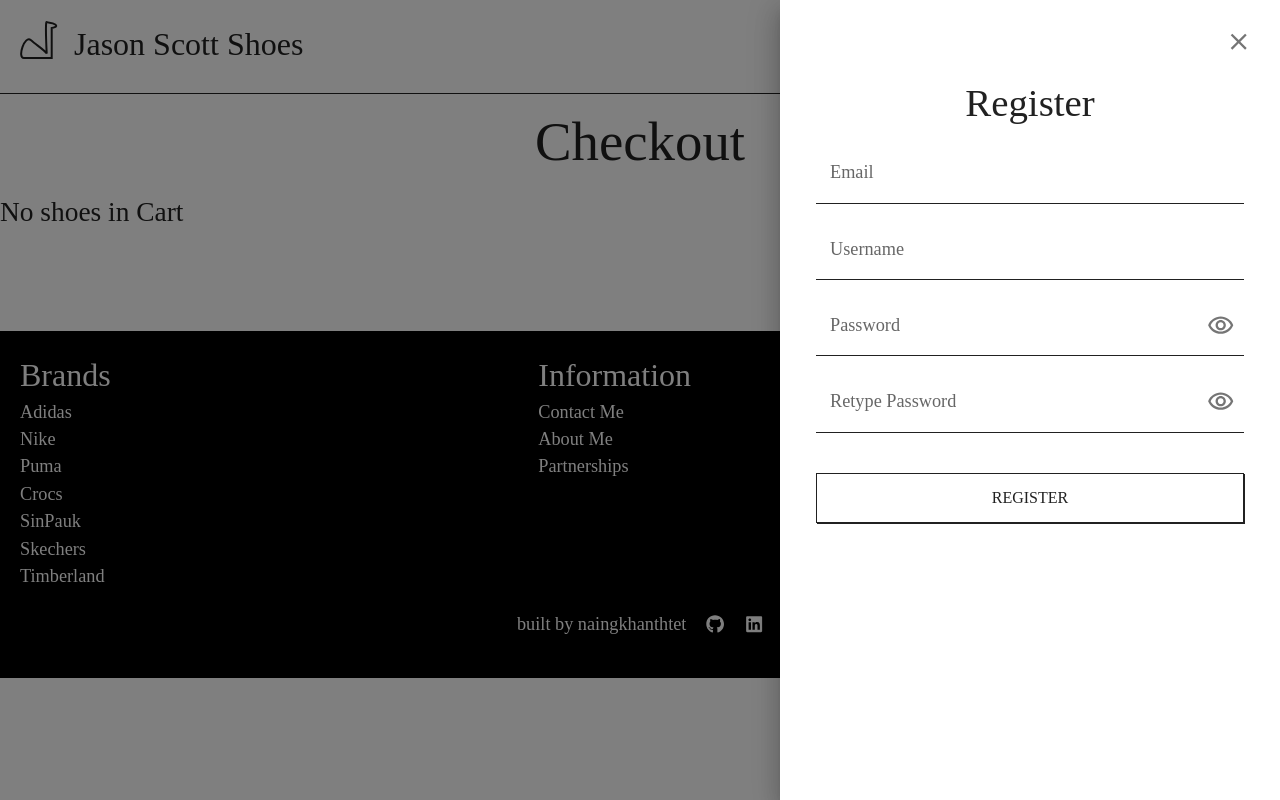
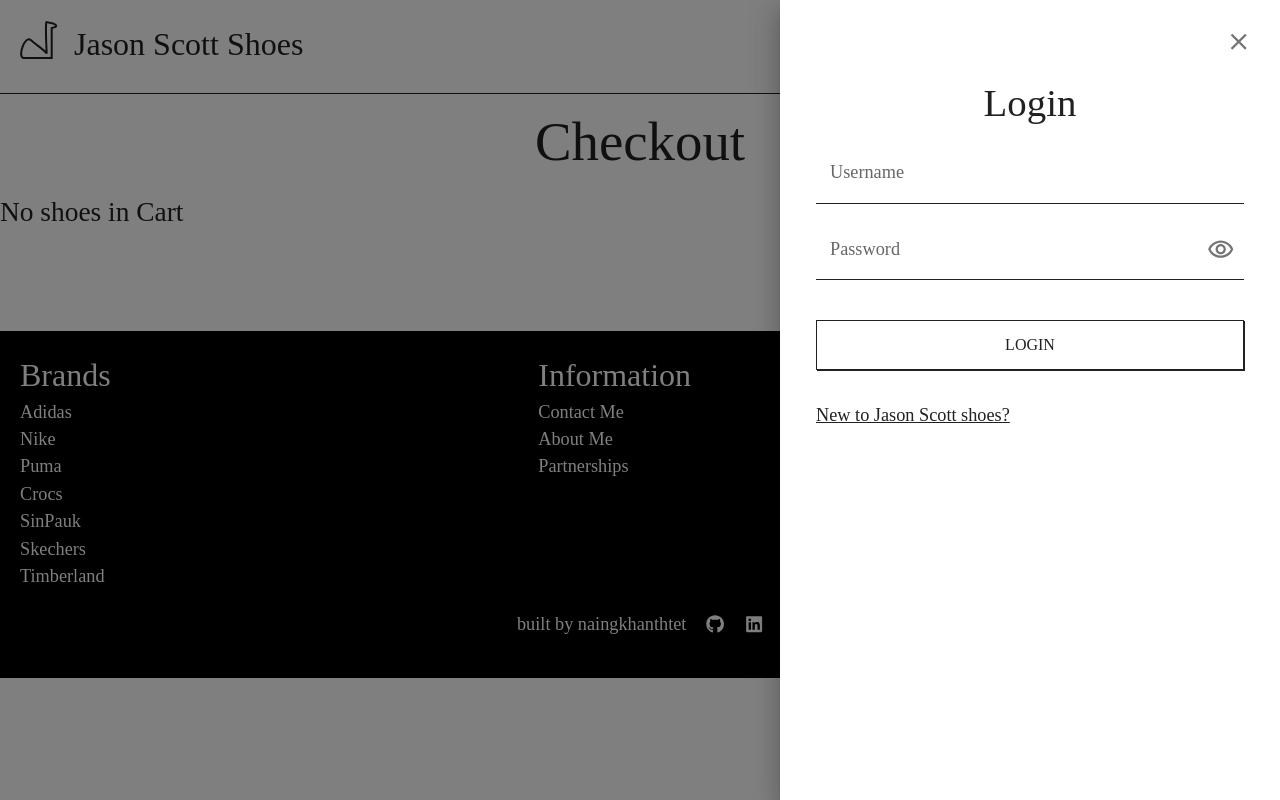
Before and after one commit to naingkhanthtet/jasonscott-shoes, a React (Vite) app in the folder jshoes-client/: page /checkout in a window 1280 px wide. Both pictures are taken after a click on the icon 1246 px from the left and 43 px from the top of the page. Built offline with nearby package versions, Linux system fonts and the light colour scheme; a web font is replaced by a local one.

Commit message:
User drawer update

```diff
--- a/jshoes-client/src/components/Form/CheckoutForm.tsx
+++ b/jshoes-client/src/components/Form/CheckoutForm.tsx
@@ -40,8 +40,22 @@
           value={formik.values.email}
           onChange={formik.handleChange}
           onBlur={formik.handleBlur}
-          error={formik.touched.email && Boolean(formik.errors.email)}
-          helperText={formik.touched.email && formik.errors.email}
+          error={
+            formik.touched.email && formik.dirty && Boolean(formik.errors.email)
+          }
+          helperText={
+            formik.touched.email && formik.dirty && formik.errors.email
+          }
+          /*
+          error={
+              formik.touched.email &&
+              formik.dirty &&
+              Boolean(formik.errors.email)
+            }
+            helperText={
+              formik.touched.email && formik.dirty && formik.dirty && formik.errors.email
+            }
+          */
         />
 
         {/* First Name */}
@@ -52,8 +66,14 @@
           value={formik.values.firstName}
           onChange={formik.handleChange}
           onBlur={formik.handleBlur}
-          error={formik.touched.firstName && Boolean(formik.errors.firstName)}
-          helperText={formik.touched.firstName && formik.errors.firstName}
+          error={
+            formik.touched.firstName &&
+            formik.dirty &&
+            Boolean(formik.errors.firstName)
+          }
+          helperText={
+            formik.touched.firstName && formik.dirty && formik.errors.firstName
+          }
         />
 
         {/* Last Name */}
@@ -64,8 +84,14 @@
           value={formik.values.lastName}
           onChange={formik.handleChange}
           onBlur={formik.handleBlur}
-          error={formik.touched.lastName && Boolean(formik.errors.lastName)}
-          helperText={formik.touched.lastName && formik.errors.lastName}
+          error={
+            formik.touched.lastName &&
+            formik.dirty &&
+            Boolean(formik.errors.lastName)
+          }
+          helperText={
+            formik.touched.lastName && formik.dirty && formik.errors.lastName
+          }
         />
 
         {/* Division */}
@@ -76,8 +102,14 @@
           value={formik.values.division}
           onChange={formik.handleChange}
           onBlur={formik.handleBlur}
-          error={formik.touched.division && Boolean(formik.errors.division)}
-          helperText={formik.touched.division && formik.errors.division}
+          error={
+            formik.touched.division &&
+            formik.dirty &&
+            Boolean(formik.errors.division)
+          }
+          helperText={
+            formik.touched.division && formik.dirty && formik.errors.division
+          }
         />
 
         {/* City */}
@@ -88,8 +120,10 @@
           value={formik.values.city}
           onChange={formik.handleChange}
           onBlur={formik.handleBlur}
-          error={formik.touched.city && Boolean(formik.errors.city)}
-          helperText={formik.touched.city && formik.errors.city}
+          error={
+            formik.touched.city && formik.dirty && Boolean(formik.errors.city)
+          }
+          helperText={formik.touched.city && formik.dirty && formik.errors.city}
         />
 
         {/* Country */}
@@ -100,8 +134,14 @@
           value={formik.values.country}
           onChange={formik.handleChange}
           onBlur={formik.handleBlur}
-          error={formik.touched.country && Boolean(formik.errors.country)}
-          helperText={formik.touched.country && formik.errors.country}
+          error={
+            formik.touched.country &&
+            formik.dirty &&
+            Boolean(formik.errors.country)
+          }
+          helperText={
+            formik.touched.country && formik.dirty && formik.errors.country
+          }
         />
 
         {/* Address Line 1 */}
@@ -113,9 +153,15 @@
           onChange={formik.handleChange}
           onBlur={formik.handleBlur}
           error={
-            formik.touched.addressLine1 && Boolean(formik.errors.addressLine1)
+            formik.touched.addressLine1 &&
+            formik.dirty &&
+            Boolean(formik.errors.addressLine1)
           }
-          helperText={formik.touched.addressLine1 && formik.errors.addressLine1}
+          helperText={
+            formik.touched.addressLine1 &&
+            formik.dirty &&
+            formik.errors.addressLine1
+          }
         />
 
         {/* Address Line 2 */}
@@ -127,9 +173,15 @@
           onChange={formik.handleChange}
           onBlur={formik.handleBlur}
           error={
-            formik.touched.addressLine2 && Boolean(formik.errors.addressLine2)
+            formik.touched.addressLine2 &&
+            formik.dirty &&
+            Boolean(formik.errors.addressLine2)
           }
-          helperText={formik.touched.addressLine2 && formik.errors.addressLine2}
+          helperText={
+            formik.touched.addressLine2 &&
+            formik.dirty &&
+            formik.errors.addressLine2
+          }
         />
 
         {/* Optional Address */}
@@ -145,7 +197,9 @@
             Boolean(formik.errors.optionalAddress)
           }
           helperText={
-            formik.touched.optionalAddress && formik.errors.optionalAddress
+            formik.touched.optionalAddress &&
+            formik.dirty &&
+            formik.errors.optionalAddress
           }
         />
 
@@ -159,7 +213,9 @@
           onChange={formik.handleChange}
           onBlur={formik.handleBlur}
           error={
-            formik.touched.paymentOption && Boolean(formik.errors.paymentOption)
+            formik.touched.paymentOption &&
+            formik.dirty &&
+            Boolean(formik.errors.paymentOption)
           }
         >
           <MenuItem value="" disabled>
@@ -169,11 +225,13 @@
           <MenuItem value="paypal">PayPal</MenuItem>
           <MenuItem value="cash">Cash on Delivery</MenuItem>
         </StyledSelect>
-        {formik.touched.paymentOption && formik.errors.paymentOption && (
-          <Typography color="error" variant="caption">
-            {formik.errors.paymentOption}
-          </Typography>
-        )}
+        {formik.touched.paymentOption &&
+          formik.dirty &&
+          formik.errors.paymentOption && (
+            <Typography color="error" variant="caption">
+              {formik.errors.paymentOption}
+            </Typography>
+          )}
 
         {/* Submit Button */}
         <StyledButton fullWidth sx={{ marginTop: 3 }}>
--- /dev/null
+++ b/jshoes-client/src/components/Form/LoginForm.tsx
@@ -0,0 +1,84 @@
+import React, { useState } from "react";
+import { StyledButton } from "../CustomComponents/BasicComponents";
+import { StyledTextarea } from "../CustomComponents/FormComponents";
+import { Box, Typography, IconButton } from "@mui/material";
+import VisibilityOffOutlinedIcon from "@mui/icons-material/VisibilityOffOutlined";
+import VisibilityOutlinedIcon from "@mui/icons-material/VisibilityOutlined";
+
+const LoginForm: React.FC<{ onToggleUser: () => void }> = ({
+  onToggleUser,
+}) => {
+  const [showPassword, setShowPassword] = useState<boolean>(false);
+  const [username, setUsername] = useState("");
+  const [password, setPassword] = useState("");
+
+  const handlePasswordView = () => setShowPassword(!showPassword);
+
+  const handleSubmit = async (e: React.FormEvent) => {
+    e.preventDefault();
+  };
+
+  return (
+    <>
+      <form onSubmit={handleSubmit}>
+        <Box
+          sx={{
+            display: "flex",
+            flexDirection: "column",
+            gap: 2,
+            padding: 2,
+            textAlign: "center",
+          }}
+        >
+          <Typography variant="h4">Login</Typography>
+
+          {/* Username */}
+          <StyledTextarea
+            label="Username"
+            name="username"
+            value={username}
+            onChange={(e) => setUsername(e.target.value)}
+            fullWidth
+          />
+
+          {/* Password */}
+          <StyledTextarea
+            label="Password"
+            name="password"
+            type={showPassword ? "text" : "password"}
+            value={password}
+            onChange={(e) => setPassword(e.target.value)}
+            InputProps={{
+              endAdornment: (
+                <IconButton onClick={handlePasswordView} edge="end">
+                  {showPassword ? (
+                    <VisibilityOffOutlinedIcon />
+                  ) : (
+                    <VisibilityOutlinedIcon />
+                  )}
+                </IconButton>
+              ),
+            }}
+            fullWidth
+          />
+
+          <StyledButton type="submit" sx={{ marginTop: 3 }} fullWidth>
+            Login
+          </StyledButton>
+        </Box>
+      </form>
+      <Typography
+        sx={{
+          padding: 2,
+          cursor: "pointer",
+          textDecoration: "underline",
+        }}
+        onClick={onToggleUser}
+      >
+        New to Jason Scott shoes?
+      </Typography>
+    </>
+  );
+};
+
+export default LoginForm;
--- a/jshoes-client/src/components/Form/RegisterForm.tsx
+++ b/jshoes-client/src/components/Form/RegisterForm.tsx
@@ -7,7 +7,9 @@
 import validationSchema from "./validationSchema";
 import { useFormik } from "formik";
 
-const RegisterForm: React.FC = () => {
+const RegisterForm: React.FC<{ onToggleUser: () => void }> = ({
+  onToggleUser,
+}) => {
   const [showPassword, setShowPassword] = useState<boolean>(false);
   const [showRePassword, setShowRePassword] = useState<boolean>(false);
 
@@ -28,6 +30,7 @@
   const handleRePasswordView = () => setShowRePassword(!showRePassword);
 
   return (
+    <>
       <form onSubmit={formik.handleSubmit}>
         <Box
           sx={{
@@ -49,7 +52,9 @@
             onChange={formik.handleChange}
             onBlur={formik.handleBlur}
             error={
-            formik.touched.email && formik.dirty && Boolean(formik.errors.email)
+              formik.touched.email &&
+              formik.dirty &&
+              Boolean(formik.errors.email)
             }
             helperText={
               formik.touched.email && formik.dirty && formik.errors.email
@@ -142,6 +147,17 @@
           </StyledButton>
         </Box>
       </form>
+      <Typography
+        sx={{
+          padding: 2,
+          cursor: "pointer",
+          textDecoration: "underline",
+        }}
+        onClick={onToggleUser}
+      >
+        Already registered user?
+      </Typography>
+    </>
   );
 };
 
--- a/jshoes-client/src/components/Header/User.tsx
+++ b/jshoes-client/src/components/Header/User.tsx
@@ -4,12 +4,16 @@
 import CloseOutlinedIcon from "@mui/icons-material/CloseOutlined";
 import PersonOutlineOutlinedIcon from "@mui/icons-material/PersonOutlineOutlined";
 import RegisterForm from "../Form/RegisterForm";
+import LoginForm from "../Form/LoginForm";
 
 const User: React.FC = () => {
   const [openDrawer, setOpenDrawer] = useState<boolean>(false);
+  const [isRegistering, setIsRegistering] = useState<boolean>(false);
 
   const handleIconClick = () => setOpenDrawer(true);
   const handleCloseClick = () => setOpenDrawer(false);
+
+  const toggleUserSwitch = () => setIsRegistering(!isRegistering);
 
   return (
     <>
@@ -38,7 +42,11 @@
         >
           <CloseOutlinedIcon />
         </IconButton>
-        <RegisterForm />
+        {isRegistering ? (
+          <RegisterForm onToggleUser={toggleUserSwitch} />
+        ) : (
+          <LoginForm onToggleUser={toggleUserSwitch} />
+        )}
       </Drawer>
     </>
   );
--- a/jshoes-client/src/components/Shoe/ShoeDetail.tsx
+++ b/jshoes-client/src/components/Shoe/ShoeDetail.tsx
@@ -81,6 +81,7 @@
                     gender={shoe.gender}
                     image={shoe.image}
                     stock={shoe.stock}
+                    quantity={1}
                   />
                   <FavoriteButton
                     id={shoe.id}
```
Lines whose indentation alone changed are shown as unchanged.
